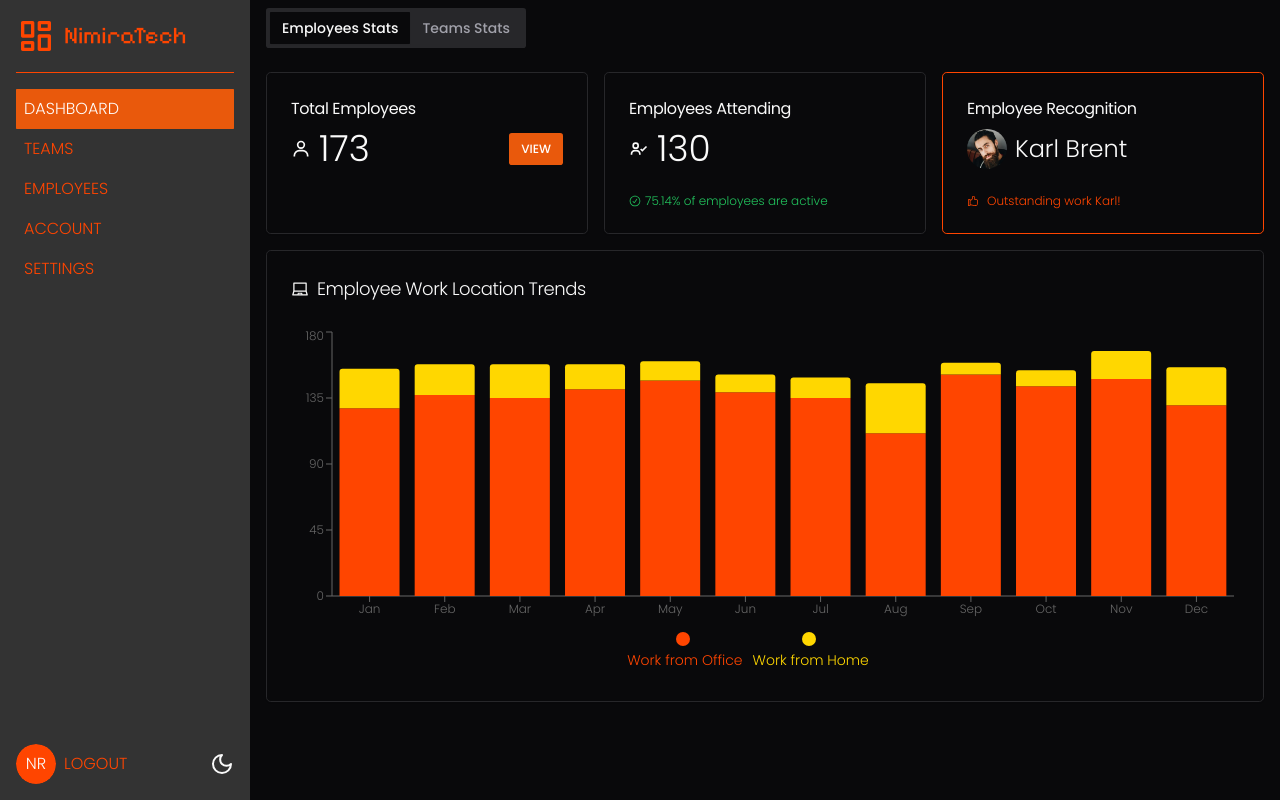
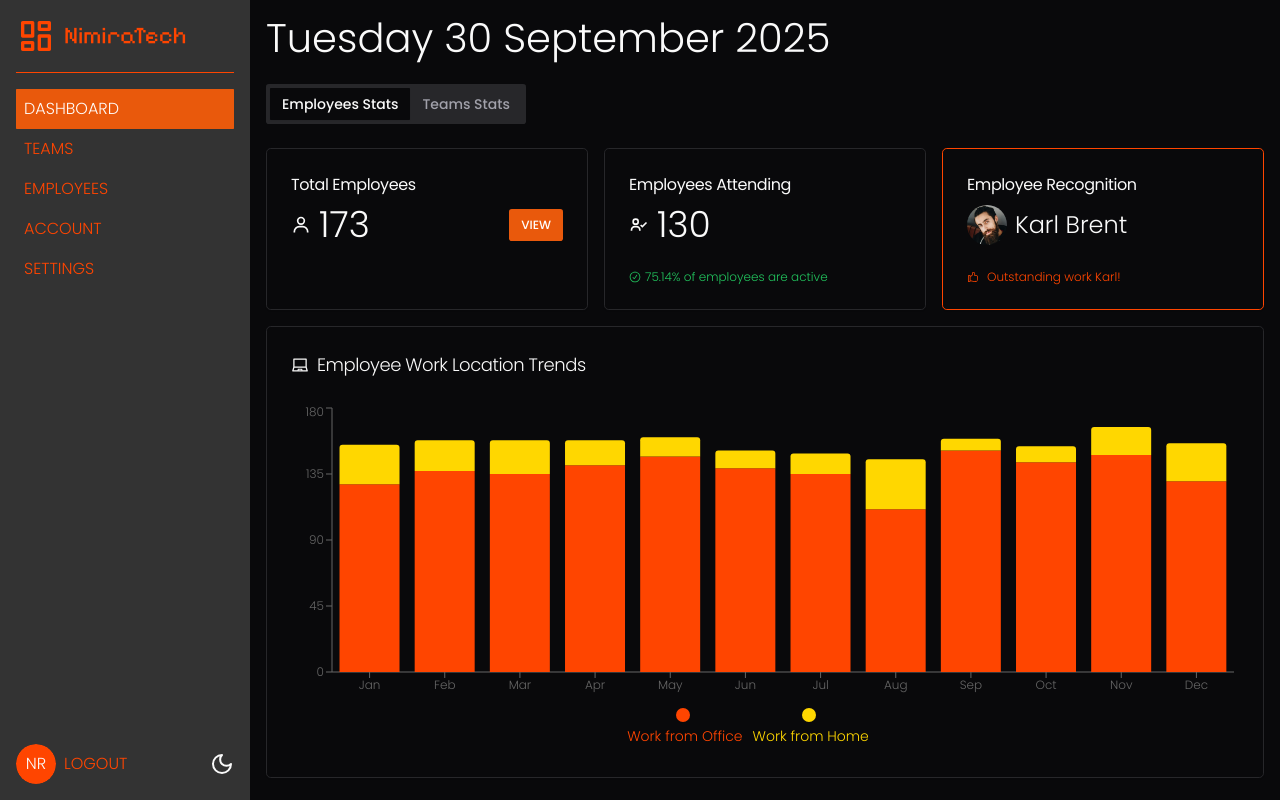
Before and after one commit to Nimira43/NT-Dashboard, a Next.js app: page /dashboard in a window 1280 px wide. Built offline with nearby package versions, Linux system fonts and the light colour scheme.

Commit message:
Brought TodayDate into DashboardLayout

```diff
--- a/app/dashboard/layout.tsx
+++ b/app/dashboard/layout.tsx
@@ -6,6 +6,7 @@ import MenuTitle from './components/menu-title'
 import { HiMenu } from 'react-icons/hi'
 import { useMediaQuery } from '@/hooks/use-media-query'
 import { useState } from 'react'
+import TodayDate from '@/utils/today-date'
 
 export default function DashboardLayout({
   children
@@ -40,7 +41,7 @@ export default function DashboardLayout({
       )}
 
       <div className='overflow-auto py-2 px-4'>
-
+        <TodayDate />
         {children}
       </div>
     </div>
```
